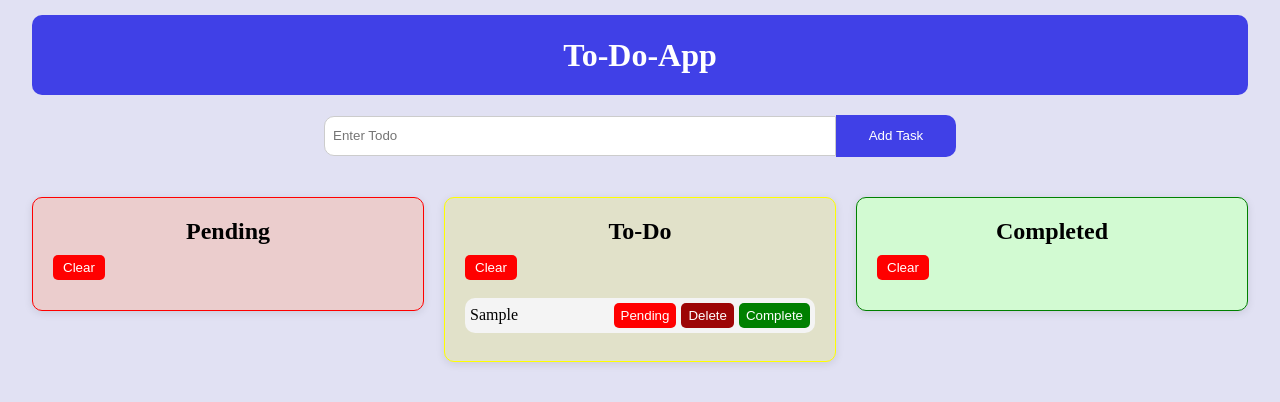
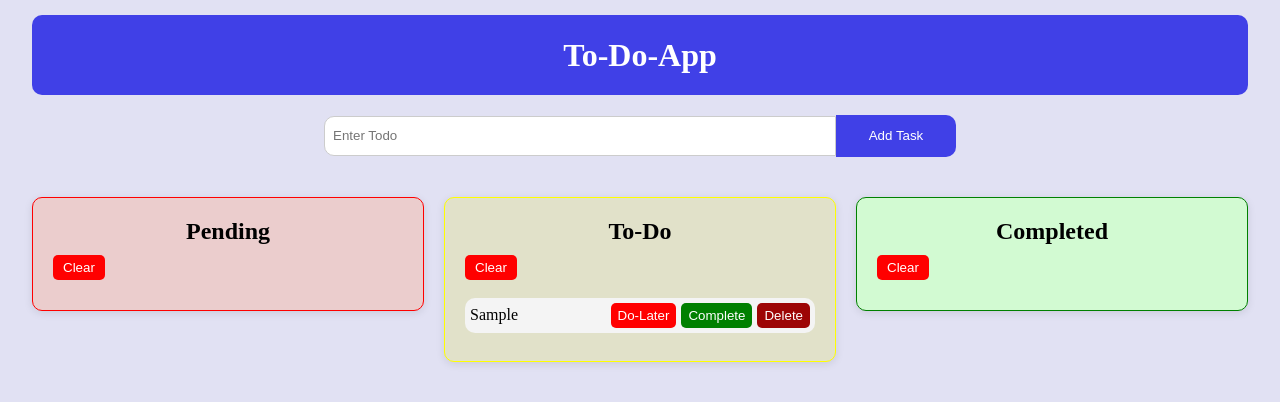
Before and after one commit to sravanKumar1211/ToDo-App, a React (Vite) app in the folder to-do-app/: page / in a window 1280 px wide. Both pictures are taken after typing "Sample" into the empty fields and a click on the button "Add Task". Shown: the top 402 px of the page. Built offline with nearby package versions, Linux system fonts and the light colour scheme.

Commit message:
modified-field buttons

```diff
--- a/to-do-app/src/components/ToDoItem.jsx
+++ b/to-do-app/src/components/ToDoItem.jsx
@@ -8,9 +8,9 @@ export default function ToDoItem({ data, onDelete, onComplete, onPending, type }
       </div>
       {type === 'todo' && (
         <div className="controls">
-          <button className="pending" onClick={onPending}>Pending</button>
+          <button className="pending" onClick={onPending}>Do-Later</button>
+          <button className="complete" onClick={onComplete}>Complete</button>
           <button className="delete" onClick={onDelete}>Delete</button>
-          <button className="complete" onClick={onComplete}>Complete</button>
         </div>
       )}
     </div>
```
